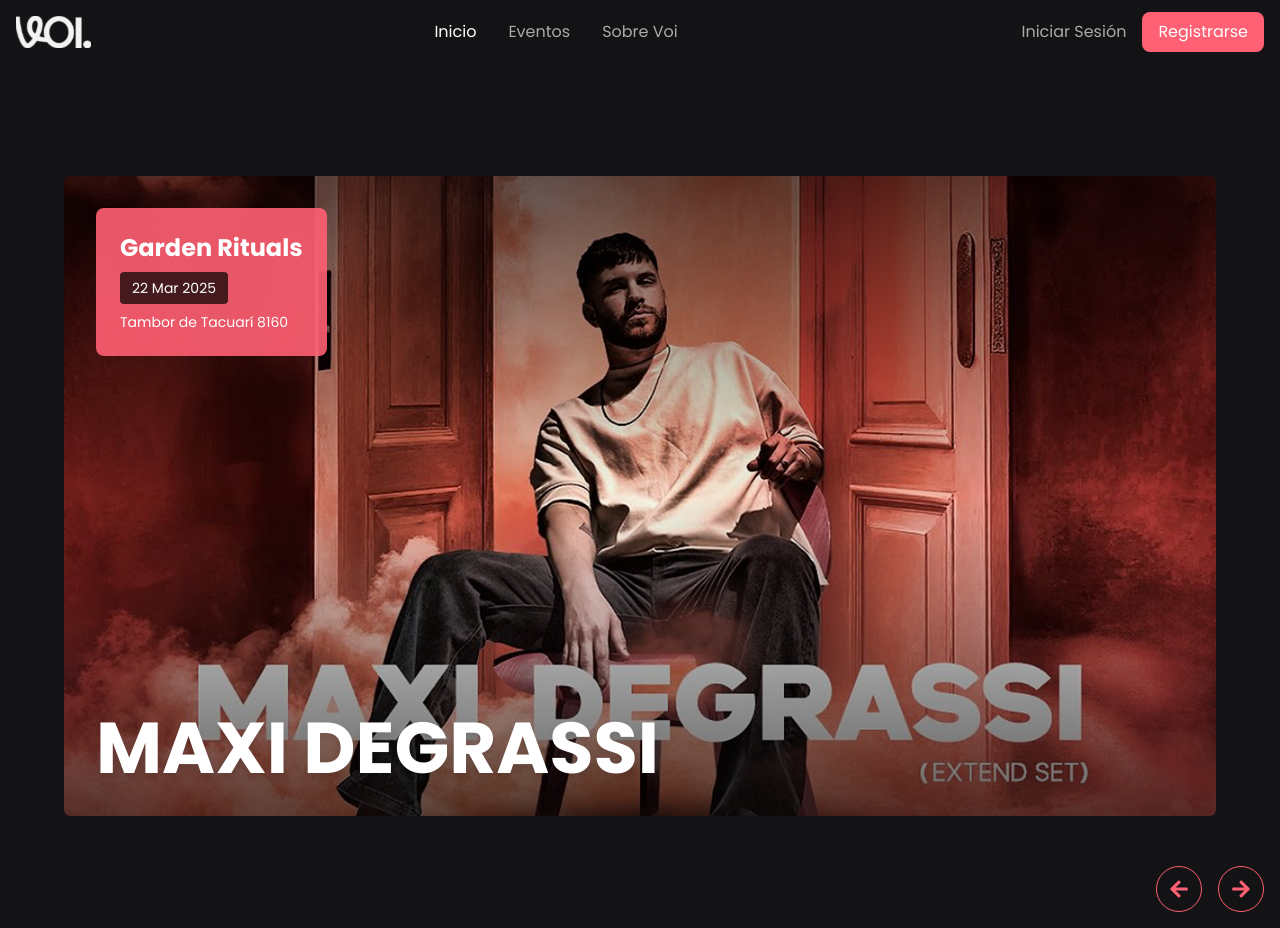
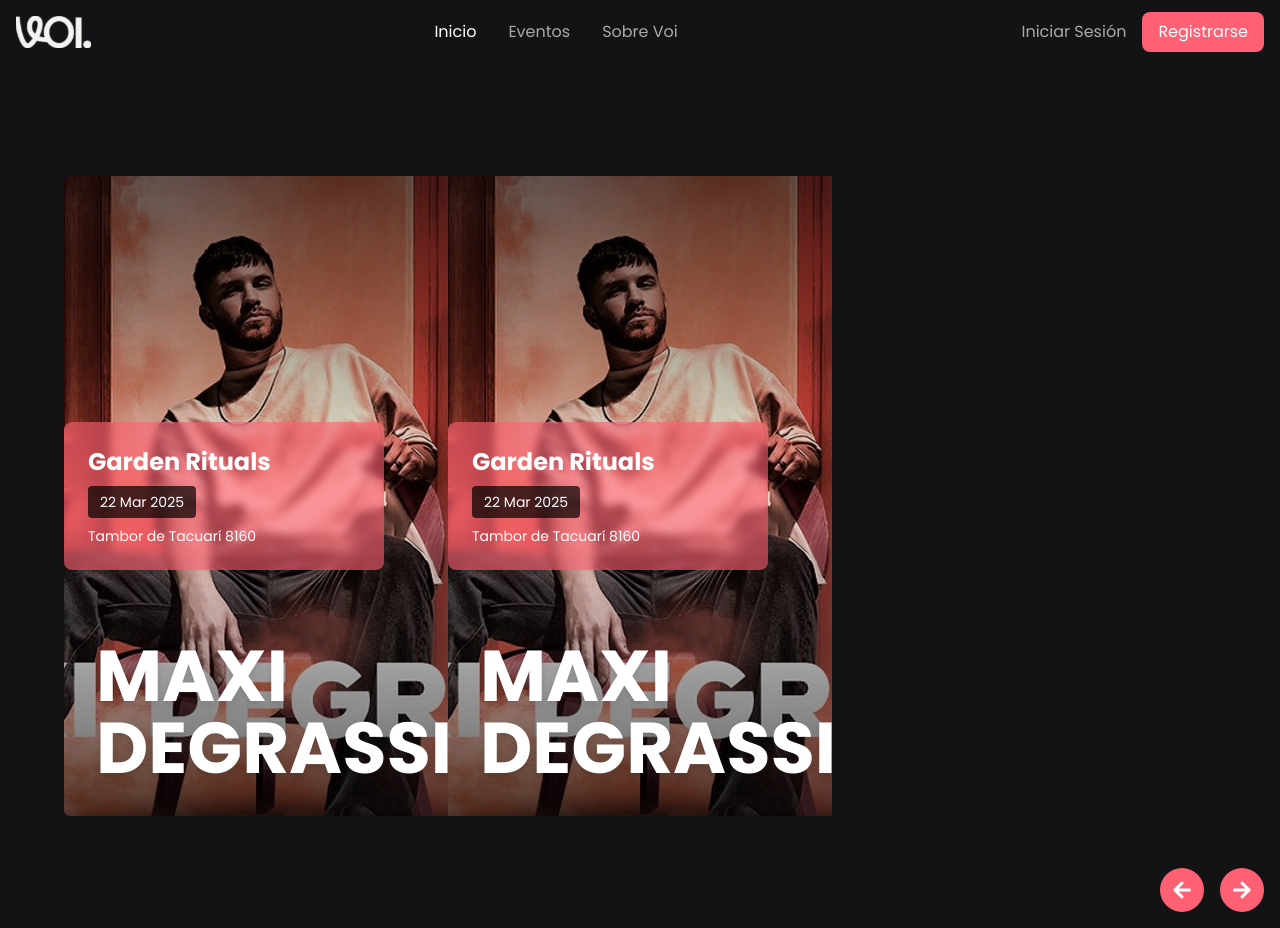
Before and after one commit to Pir4te64/Voi_frontend, a React (Vite) app: page / in a window 1280 px wide. Built offline with nearby package versions, Linux system fonts and the light colour scheme.

Commit message:
feat: enhance HeroEvents component layout and styling

```diff
--- a/src/components/heroEvents/HeroEvents.tsx
+++ b/src/components/heroEvents/HeroEvents.tsx
@@ -3,6 +3,7 @@ import React, { useRef } from 'react';
 import { Swiper, SwiperSlide } from 'swiper/react';
 import { A11y } from 'swiper/modules';
 import 'swiper/css';
+
 import { FaArrowLeft, FaArrowRight } from 'react-icons/fa';
 import sliderImage from '@/assets/SliderEvent/Slider.png';
 
@@ -46,7 +47,10 @@ const HeroEvents: React.FC = () => {
         spaceBetween={0}
         slidesPerView={1}
         loop
-
+        breakpoints={{
+          768: { slidesPerView: 2 },
+          1024: { slidesPerView: 3 },
+        }}
         className="h-[60vh] md:h-[80vh] rounded-md"
       >
         {events.map((ev) => (
@@ -57,13 +61,16 @@ const HeroEvents: React.FC = () => {
                 style={{ backgroundImage: `url(${ev.image})` }}
               />
               <div className="absolute inset-0 bg-gradient-to-t from-black/60 via-transparent to-black/60" />
-              <div className="absolute top-8 left-8 bg-secondary bg-opacity-90 p-6 rounded-lg max-w-xs text-white">
+
+              {/* Tarjeta centrada verticalmente, pegada al borde izquierdo, más ancha con blur */}
+              <div className="absolute left-0 top-1/2 transform -translate-y-1/2 bg-secondary bg-opacity-60 backdrop-blur-sm p-6 rounded-lg w-80 text-white">
                 <h2 className="text-2xl font-bold mb-2">{ev.title}</h2>
                 <div className="bg-black bg-opacity-70 inline-block px-3 py-1 rounded mb-2">
                   <span className="text-sm">{ev.date}</span>
                 </div>
                 <p className="text-sm">{ev.location}</p>
               </div>
+
               <h1 className="absolute bottom-8 left-8 text-5xl md:text-7xl font-extrabold uppercase text-white drop-shadow-lg">
                 {ev.artist}
               </h1>
@@ -76,13 +83,13 @@ const HeroEvents: React.FC = () => {
       <div className="absolute bottom-4 right-4 flex space-x-4">
         <button
           onClick={() => swiperRef.current?.slidePrev()}
-          className="bg-primary text-secondary border border-secondary p-3 rounded-full hover:opacity-90 transition-opacity"
+          className="bg-secondary text-white p-3 rounded-full hover:opacity-90 transition-opacity"
         >
           <FaArrowLeft className="w-5 h-5" />
         </button>
         <button
           onClick={() => swiperRef.current?.slideNext()}
-          className="bg-primary text-secondary border border-secondary p-3 rounded-full hover:opacity-90 transition-opacity"
+          className="bg-secondary text-white p-3 rounded-full hover:opacity-90 transition-opacity"
         >
           <FaArrowRight className="w-5 h-5" />
         </button>
```
